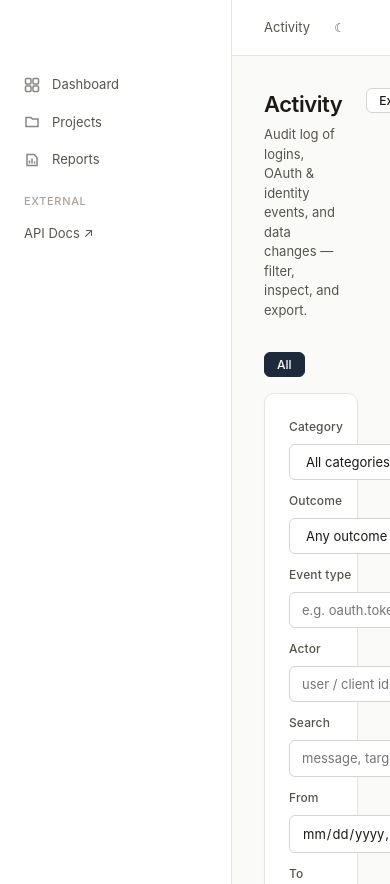
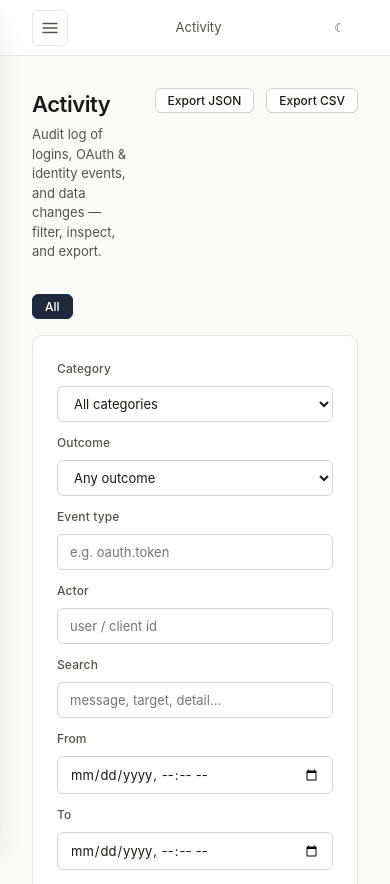
Before and after one commit to tmanmidwest/POC-Tracker, a FastAPI app: template app/templates/audit/list.html in a window 390 px wide. Shown: the top 884 px of the page. Run offline with FastAPI, Linux system fonts and the light colour scheme; the template is opened without the code that fills it, so the values that code supplies are empty; parts of the project's set-up code (start-up, migrations or seed data) failed here and were passed over; some libraries are stand-ins or nearby versions; some web fonts are replaced.

Commit message:
added support for mobile friendly menu bar

```diff
--- a/app/static/app.css
+++ b/app/static/app.css
@@ -240,6 +240,60 @@ code, kbd, .mono { font-family: var(--font-mono); font-size: 0.92em; }
 .topbar__user-name {
   color: var(--text);
   font-weight: 500;
+}
+
+/* Hamburger toggle — hidden on desktop, shown when the drawer kicks in */
+.topbar__menu-toggle {
+  display: none;
+  align-items: center;
+  justify-content: center;
+  width: 36px;
+  height: 36px;
+  margin-right: var(--s-2);
+  padding: 0;
+  background: none;
+  border: 1px solid var(--line);
+  border-radius: var(--r-md);
+  color: var(--text-muted);
+  cursor: pointer;
+}
+.topbar__menu-toggle:hover { background: var(--surface-2); color: var(--text); }
+.topbar__menu-toggle svg { width: 18px; height: 18px; }
+
+/* Dim backdrop behind the off-canvas drawer (mobile/tablet only) */
+.sidebar-overlay {
+  position: fixed;
+  inset: 0;
+  z-index: 40;
+  background: rgba(0, 0, 0, 0.4);
+  opacity: 0;
+  transition: opacity 0.2s ease;
+}
+.sidebar-overlay.is-visible { opacity: 1; }
+
+/* Off-canvas drawer: collapse the fixed rail into a slide-in panel */
+@media (max-width: 900px) {
+  .app-shell {
+    grid-template-columns: 1fr;
+    grid-template-areas:
+      "topbar"
+      "main";
+  }
+
+  .topbar__menu-toggle { display: inline-flex; }
+
+  .sidebar {
+    position: fixed;
+    top: 0;
+    left: 0;
+    bottom: 0;
+    width: var(--sidebar-w);
+    z-index: 50;
+    transform: translateX(-100%);
+    transition: transform 0.22s ease;
+    box-shadow: var(--shadow-lg, 0 10px 30px rgba(0, 0, 0, 0.18));
+  }
+  .sidebar.is-open { transform: translateX(0); }
 }
 
 .main {
--- a/app/templates/base.html
+++ b/app/templates/base.html
@@ -30,7 +30,9 @@
 
   <div class="app-shell">
 
-    <aside class="sidebar">
+    <div class="sidebar-overlay" id="sidebar-overlay" hidden></div>
+
+    <aside class="sidebar" id="sidebar">
       <div class="sidebar__brand">
         <div class="sidebar__brand-lockup">
           <svg class="sidebar__brand-icon" viewBox="0 0 24 24" fill="none" stroke="currentColor"
@@ -108,6 +110,12 @@
     </aside>
 
     <header class="topbar">
+      <button type="button" class="topbar__menu-toggle" id="sidebar-toggle"
+              aria-label="Open menu" aria-controls="sidebar" aria-expanded="false">
+        <svg viewBox="0 0 16 16" fill="none" stroke="currentColor" stroke-width="1.5" stroke-linecap="round">
+          <path d="M2 4h12M2 8h12M2 12h12"/>
+        </svg>
+      </button>
       <div class="topbar__breadcrumb">
         {% block breadcrumb %}{% endblock %}
       </div>
```
Also changed, not shown: app/static/app.js (+37 -0 lines).
